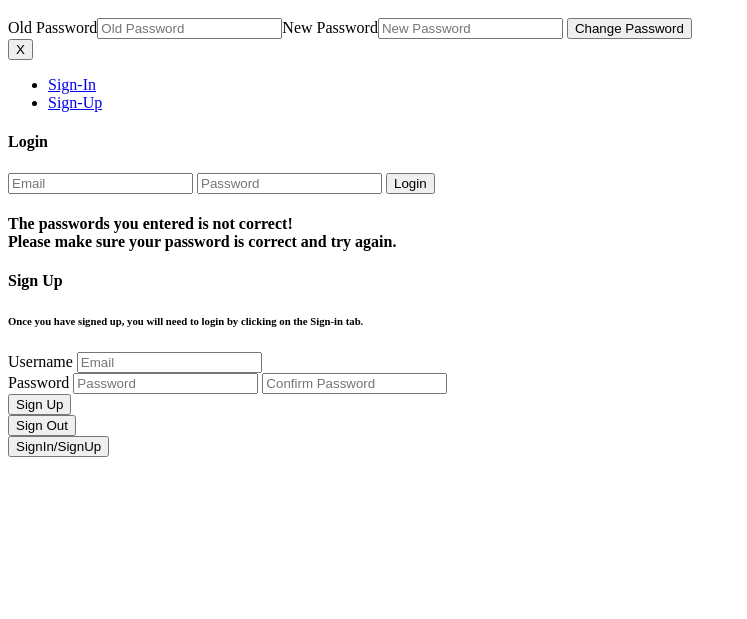
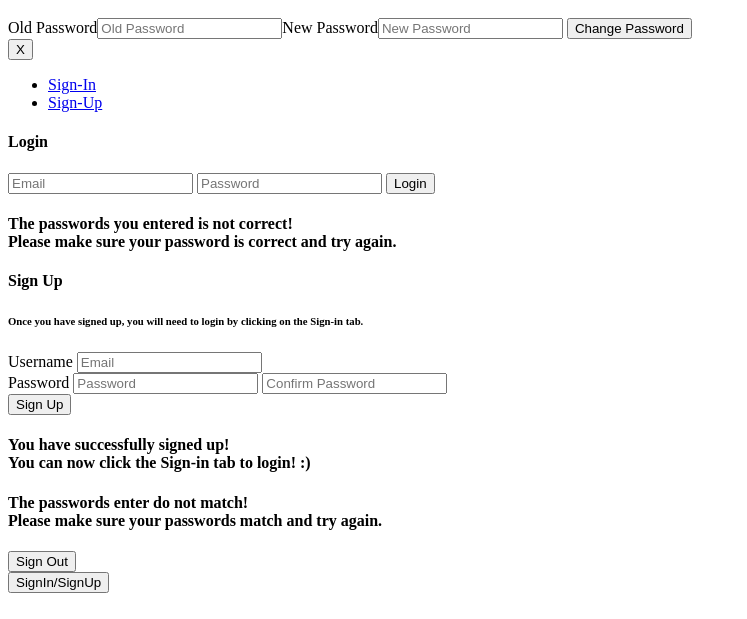
Before and after one commit to RobelsiTejada/FantasySportsLeague, a website: page index.html in a window 1280 px wide. Shown: the part 181-800 px from the top of the page, without its empty margins (0-747 px from the left). Drawn offline with Linux system fonts and the light colour scheme; a web font is replaced by a local one.

Commit message:
Updating files

```diff
--- a/index.html
+++ b/index.html
@@ -82,19 +82,19 @@
                 <button type="submit" class="btn btn-primary" name="button">Sign Up</button>
               </div>
             </form>
-            <!-- <div class="tab-pane" id="newuser2">
+            <div id="newuser2">
               <h4>You have successfully signed up!
                 <br>
                 You can now click the Sign-in tab to login! :)
               </h4>
             </div>
-            <div class="tab-pane" id="newusererrorp">
+            <div id="newusererrorp">
             <h4>
               The passwords enter do not match!
               <br>
               Please make sure your passwords match and try again.
             </h4>
-            </div> -->
+            </div>
           </div>
 
         </div>
```
